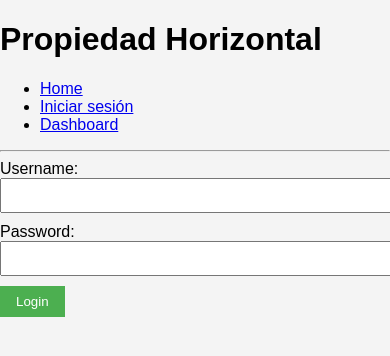
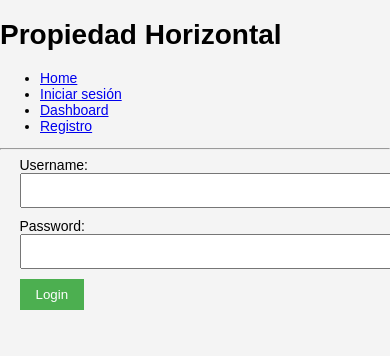
Before and after one commit to Dannym24/proyectopropiedadhorizontal, a React (Vite) app: page /login in a window 390 px wide. Shown: the top 356 px of the page. Built offline with nearby package versions, Linux system fonts and the light colour scheme; the HTML template or start-up script is replaced by a standard one.

Commit message:
Agregado formulario de registro y mejoras responsive

```diff
--- a/src/App.jsx
+++ b/src/App.jsx
@@ -3,6 +3,7 @@ import { BrowserRouter as Router, Route, Routes, Link } from 'react-router-dom';
 import Home from './pages/Home';
 import Dashboard from './pages/Dashboard';
 import LoginForm from './components/LoginForm';  // Asegúrate de tener este componente
+import RegisterForm from './components/RegisterForm';
 
 const App = () => {
   return (
@@ -14,6 +15,7 @@ const App = () => {
             <li><Link to="/">Home</Link></li>
             <li><Link to="/login">Iniciar sesión</Link></li> {/* Enlace a Login */}
             <li><Link to="/dashboard">Dashboard</Link></li>
+            <li><Link to="/register">Registro</Link></li>
           </ul>
         </nav>
         <hr />
@@ -21,6 +23,7 @@ const App = () => {
           <Route path="/" element={<Home />} />
           <Route path="/login" element={<LoginForm />} /> {/* Ruta para Login */}
           <Route path="/dashboard" element={<Dashboard />} />
+          <Route path="/register" element={<RegisterForm />} />
         </Routes>
       </div>
     </Router>
--- a/src/index.css
+++ b/src/index.css
@@ -34,3 +34,13 @@ button:hover {
 .error {
   color: red;
 }
+
+@media (max-width: 768px) {
+  body {
+    font-size: 14px;
+  }
+  .login-form {
+    width: 90%;
+    margin: auto;
+  }
+}
```
